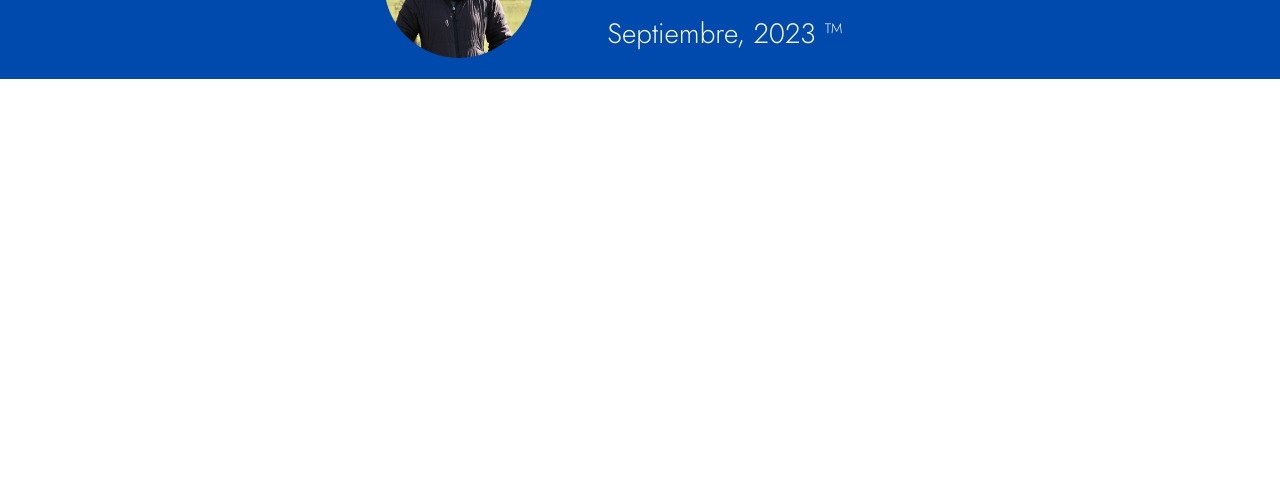
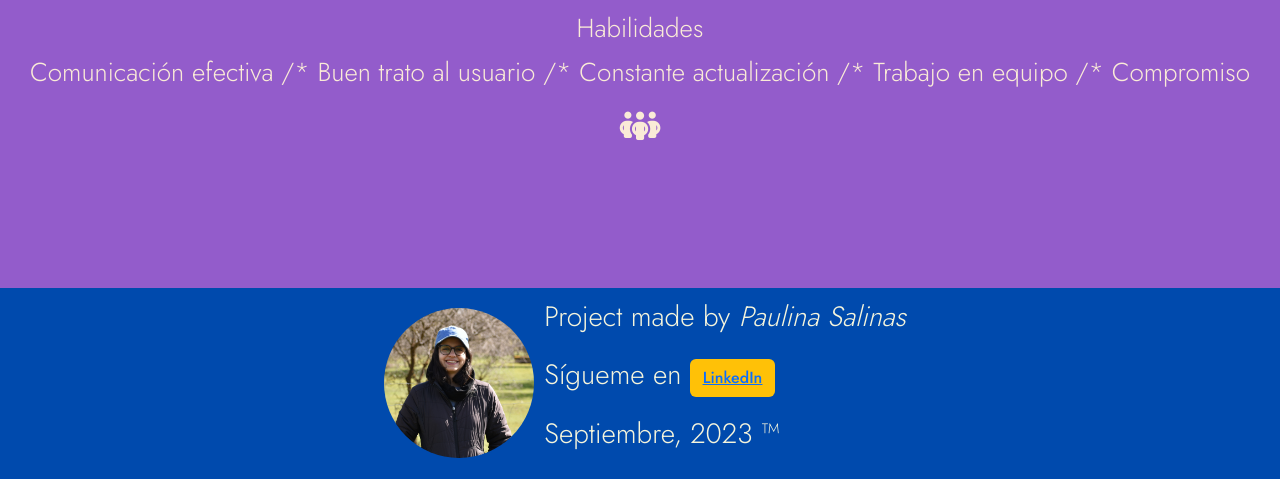
Before and after one commit to mrtyp66/Proyecto-final-g36-PauS, a plain HTML site: page index.html in a window 1280 px wide. Shown: the part 788-1267 px from the top of the page. Before the commit the page ends 867 px from the top, so only its background shows below. Drawn offline with nearby package versions, Linux system fonts and the light colour scheme.

Commit message:
feat:agrega nueva seccion de habilidades

```diff
--- a/assets/css/style.css
+++ b/assets/css/style.css
@@ -48,14 +48,27 @@
     color: antiquewhite;
 }
 
+.box-3 {
+    display: flex;
+    width: 100%;
+    height: 400px;
+    background-color: rgb(147, 92, 203);
+    flex-direction: column;
+    justify-content: center;
+    align-items: center;
 
+}
+.pHabilidades {
+    font-family: 'Jost', sans-serif;
+    font-weight: 300;
+    font-size: 26px;
+    color: antiquewhite;
+}
 .parrafo-footer {
     font-family: 'Jost', sans-serif;
     font-size: 28px;
     font-weight: 300;
     color: beige;
-    box-sizing: border-box;
-    text-align: center;
 
 }
 
--- a/index.html
+++ b/index.html
@@ -99,6 +99,12 @@
     </div>
  </div>
 </div>
+<div class=" container-fluid box-3">
+    <h2 class="pHabilidades">Habilidades</h2>
+    <p class="pHabilidades">Comunicación efectiva /* Buen trato al usuario /* Constante actualización /* Trabajo en equipo /* Compromiso</p>
+    <p class="pHabilidades"><i class="fa-solid fa-people-group fa-lg"></i></p>
+
+  </div>
 </main>
 </body>
   <footer>
```
